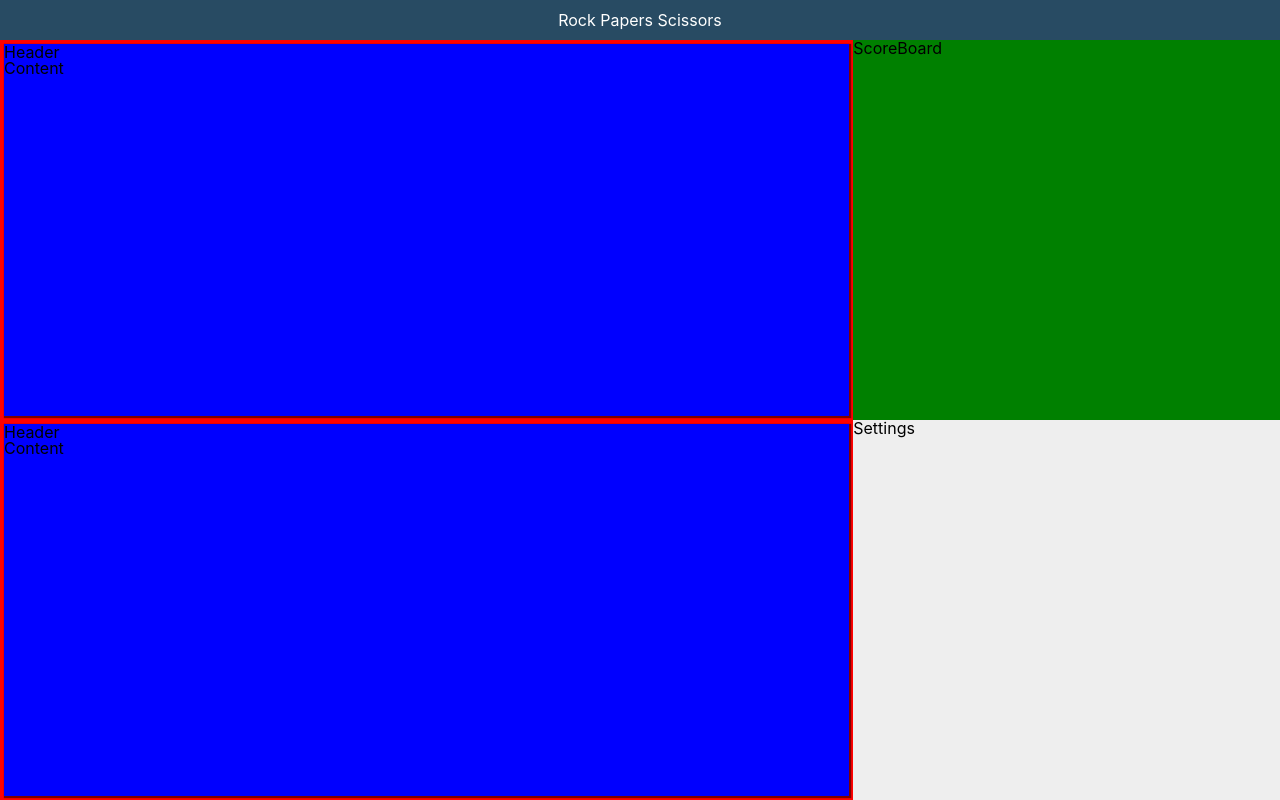
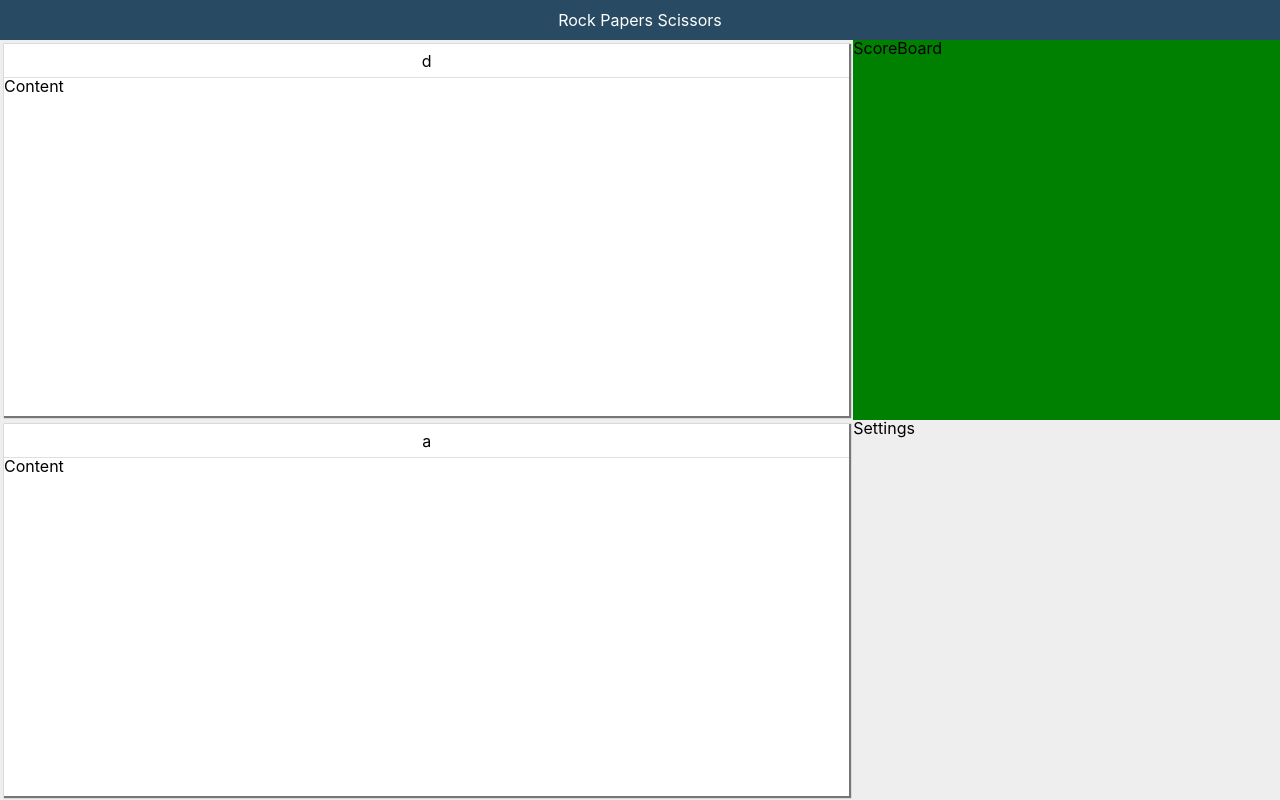
Before and after one commit to mridulmeh/type-matchup-maker, a React (Create React App) app: page / in a window 1280 px wide. Built offline with nearby package versions, Linux system fonts and the light colour scheme.

Commit message:
Created player for game area

```diff
--- /dev/null
+++ b/src/components/common.css
@@ -0,0 +1,5 @@
+.centered-display {
+    display: flex;
+    align-items: center;
+    justify-content: center;
+  }
--- a/src/components/common/card/card-header.tsx
+++ b/src/components/common/card/card-header.tsx
@@ -1,7 +1,8 @@
 
 import React from "react";
 import "./card.css";
+import "../../common.css"
 
 export const CardHeader: React.FC = (props) => {
-  return <div className='card-header'>{props.children}</div>;
+  return <div className='card-header centered-display'>{props.children}</div>;
 };
--- a/src/components/common/card/card.css
+++ b/src/components/common/card/card.css
@@ -7,12 +7,15 @@
 .card{
     width: 100%;
     height: 100%;
-    background-color: blue;
+    background-color: white;
     box-shadow: 1px 1px 1px 1px rgba(0,0,0,0.5);
 }
 
 .card-header{
-
+    height: 25px;
+    padding: 4px 0px;
+    width: 100%;
+    border-bottom: 1px solid rgba(0,0,0,0.12);
 }
 
 .card-content {
--- a/src/components/game-area/game-area.css
+++ b/src/components/game-area/game-area.css
@@ -22,6 +22,5 @@
 
 
 .gameAreaContainer {
-  background-color: red;
   float: left;
 }
--- a/src/components/game-area/game-area.tsx
+++ b/src/components/game-area/game-area.tsx
@@ -1,12 +1,19 @@
 import React from "react";
+import { Player, PlayerHandler } from "../../utils/player";
 import { Card, CardContent, CardHeader } from "../common/card";
 import "./game-area.css";
 
-export const GameArea: React.FC = () => {
+export type GameAreaProps = {
+  playerHandler: PlayerHandler;
+};
+
+export const GameArea: React.FC<GameAreaProps> = (props) => {
+  const { playerHandler } = props;
+  const player = playerHandler.get();
   return (
     <div className="gameAreaContainer">
       <Card>
-        <CardHeader>Header</CardHeader>
+        <CardHeader>{player.name}</CardHeader>
         <CardContent>Content</CardContent>
       </Card>
     </div>
--- a/src/components/game-board/game-board.tsx
+++ b/src/components/game-board/game-board.tsx
@@ -1,11 +1,11 @@
 import React from "react";
+import { playerMaker } from "../../utils/player";
 import { ScoreBoardHandler } from "../../utils/scoreKeeper";
 import { GameArea } from "../game-area";
 import { Header } from "../header";
 import { ScoreBoard } from "../score-board/score-board";
 import { Settings } from "../settings";
-import './game-board.css'
-
+import "./game-board.css";
 
 export type GameBoardProps = {
   scoreBoardHandler: ScoreBoardHandler;
@@ -13,13 +13,16 @@ export type GameBoardProps = {
 };
 
 export const GameBoard: React.FC<GameBoardProps> = (props) => {
+  const playerAHandler = playerMaker(0, "d");
+  const playerBHandler = playerMaker(1, "a");
+
   return (
     <>
       <Header header={"Rock Papers Scissors"} />
       <div className="gameContainer">
-        <GameArea />
+        <GameArea playerHandler={playerAHandler} />
         <ScoreBoard />
-        <GameArea />
+        <GameArea playerHandler={playerBHandler} />
         <Settings />
       </div>
     </>
--- a/src/components/header/header.css
+++ b/src/components/header/header.css
@@ -3,7 +3,4 @@
     height: 40px;
     background-color: #284b63;
     color: white;
-    display: flex;
-    align-items: center;
-    justify-content: center;
 }
--- a/src/components/header/header.tsx
+++ b/src/components/header/header.tsx
@@ -1,10 +1,11 @@
 import React from "react";
 import './header.css'
+import "../common.css"
 
 export type HeaderProps = {
   header: React.ReactNode
 };
 
 export const Header: React.FC<HeaderProps> = (props) => {
-  return <div className='header'>{props.header}</div>;
+  return <div className='header centered-display'>{props.header}</div>;
 };
--- /dev/null
+++ b/src/utils/player.ts
@@ -0,0 +1,25 @@
+export type Player = {
+  name: string;
+  index: 0 | 1;
+  type: "computer" | "user";
+};
+
+export type PlayerHandler = {
+  get: () => Player;
+};
+
+export const playerMaker = (
+  index: 0 | 1,
+  name: string,
+  type: "computer" | "user" = "computer"
+): PlayerHandler => {
+  const player: Player = {
+    name,
+    index,
+    type,
+  };
+
+  return {
+    get: () => player,
+  };
+};
```
Also changed, not shown: src/index.css (line endings or trailing spaces), 1 other file (tests, documents, lock files or other folders).
